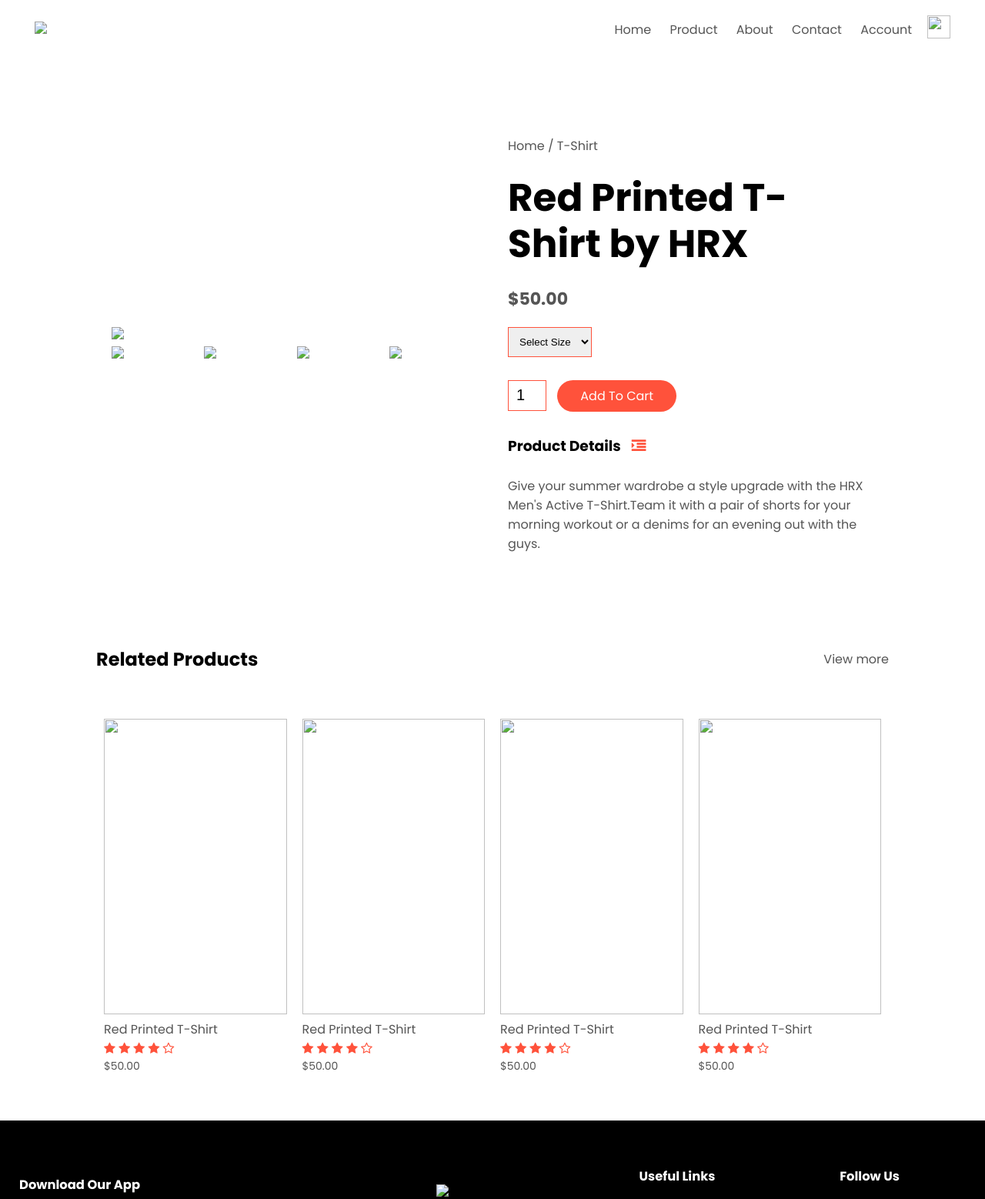
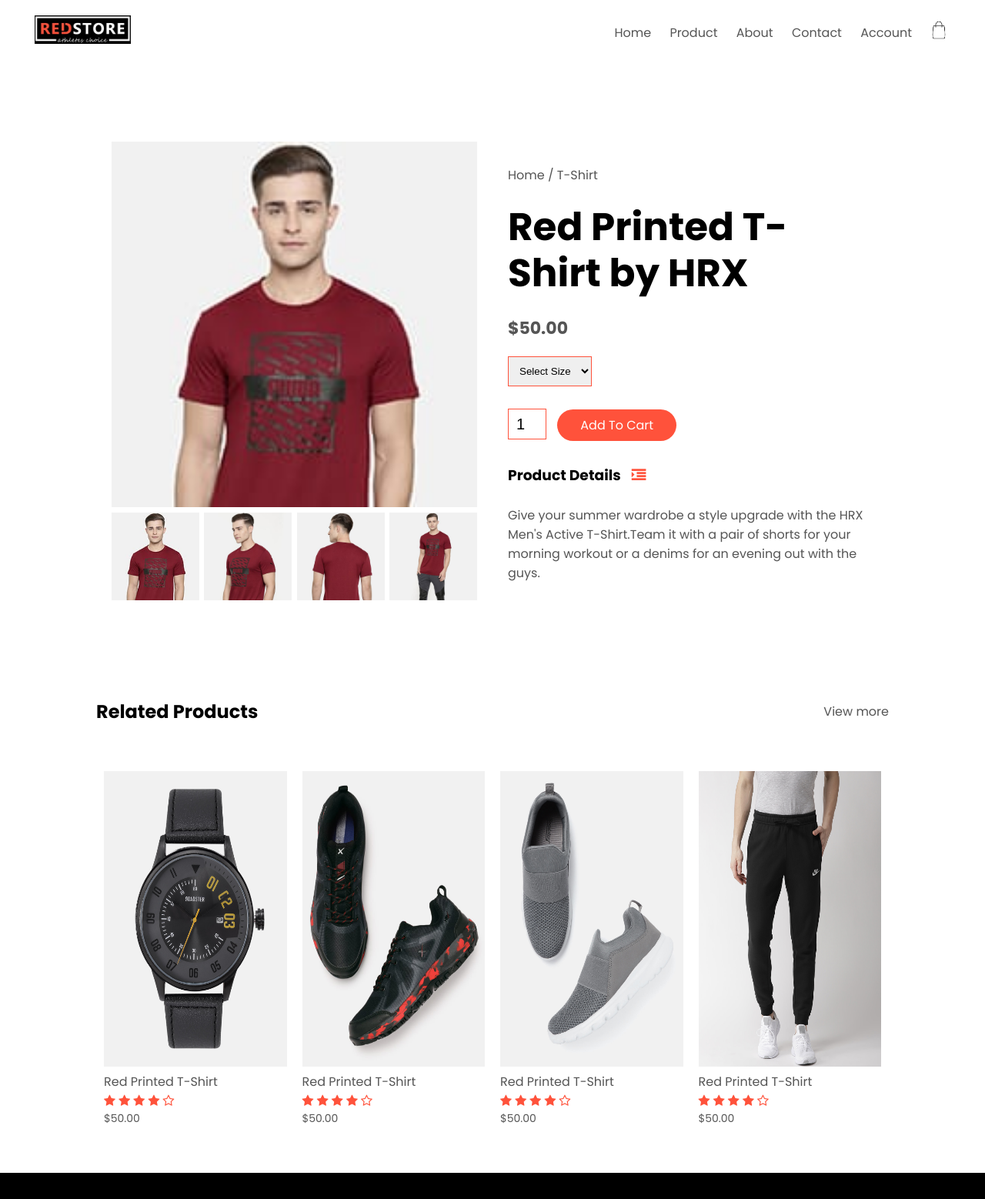
Before and after one commit to BMuthuvel/E-commerce, a plain HTML site: page products-detail.html in a window 1280 px wide. Shown: the top 1558 px of the page at 77% size. Drawn offline with Linux system fonts and the light colour scheme.

Commit message:
Update products-detail.html

```diff
--- a/products-detail.html
+++ b/products-detail.html
@@ -16,7 +16,7 @@
    <div class="container">
     <div class="navbar">
 	<div class="logo">
-		<a href="index.html"><img src="images/logo.jpeg" width="125px"></a>
+		<a href="index.html"><img src="logo.jpeg" width="125px"></a>
 	</div>
 	<nav>
 	   <ul id="MenuItems">
@@ -27,8 +27,8 @@
 		<li><a href="account.html">Account</a></li>
 	   </ul>
 	</nav>
-	<a href="cart.html"><img src="images/cart.png" width="30px" height="30px"></a>
-	<img src="images/menu.png" class="menu-icon" onclick="menutoggle()">
+	<a href="cart.html"><img src="cart.png" width="30px" height="30px"></a>
+	<img src="menu.png" class="menu-icon" onclick="menutoggle()">
     </div>
 
    </div>
@@ -41,19 +41,19 @@
    <div class="small-container single-product">
 	<div class="row">
 		<div class="col-2">
-			<img src="images/gallery-1.jpeg" width="100%" id="ProductImg">
+			<img src="gallery-1.jpeg" width="100%" id="ProductImg">
 			<div class="small-img-row">
 				<div class="small-img-col">
-					<img src="images/gallery-1.jpeg" width="100%" class="small-img">
+					<img src="gallery-1.jpeg" width="100%" class="small-img">
 				</div>
 				<div class="small-img-col">
-					<img src="images/gallery-2.jpeg" width="100%" class="small-img">
+					<img src="gallery-2.jpeg" width="100%" class="small-img">
 				</div>
 				<div class="small-img-col">
-					<img src="images/gallery-3.jpeg" width="100%" class="small-img">
+					<img src="gallery-3.jpeg" width="100%" class="small-img">
 				</div>
 				<div class="small-img-col">
-					<img src="images/gallery-4.jpeg" width="100%" class="small-img">
+					<img src="gallery-4.jpeg" width="100%" class="small-img">
 				</div>
 			</div>
 		</div>
@@ -91,7 +91,7 @@
 
 	<div class="row">
 	   <div class="col-4">
-		<img src="images/product-9.jpeg">
+		<img src="product-9.jpeg">
 		<h4>Red Printed T-Shirt</h4>
 		<div class="rating">
 		   <i class="fa fa-star"></i>
@@ -103,7 +103,7 @@
 		<p>$50.00</p>
 	   </div>
 	   <div class="col-4">
-		<img src="images/product-10.jpeg">
+		<img src="product-10.jpeg">
 		<h4>Red Printed T-Shirt</h4>
 		<div class="rating">
 		   <i class="fa fa-star"></i>
@@ -115,7 +115,7 @@
 		<p>$50.00</p>
 	   </div>
 	   <div class="col-4">
-		<img src="images/product-11.jpeg">
+		<img src="product-11.jpeg">
 		<h4>Red Printed T-Shirt</h4>
 		<div class="rating">
 		   <i class="fa fa-star"></i>
@@ -127,7 +127,7 @@
 		<p>$50.00</p>
 	   </div>
 	   <div class="col-4">
-		<img src="images/product-12.jpeg">
+		<img src="product-12.jpeg">
 		<h4>Red Printed T-Shirt</h4>
 		<div class="rating">
 		   <i class="fa fa-star"></i>
@@ -162,12 +162,12 @@
 		<h3>Download Our App</h3>
 		<p>Download App for Android and ios mobile phone.</p>
 		<div class="app-logo">
-			<img src="images/playstore.jpeg">
-			<img src="images/appstore.jpeg">
+			<img src="playstore.jpeg">
+			<img src="appstore.jpeg">
 		</div>
 	   </div>
 	   <div class="footer-col-2">
-		<img src="images/logo-white.png">
+		<img src="logo-white.png">
 		<p>Our Purpose Is To Sustainably Make the Pleasure and Benefits of Sports Accessible to the Many.</p>
 	   </div>
 	   <div class="footer-col-3">
```
